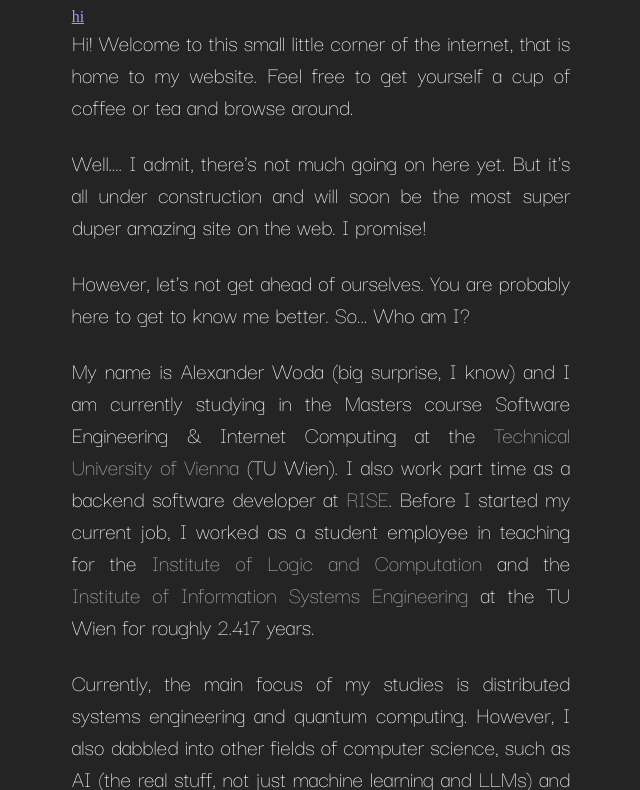
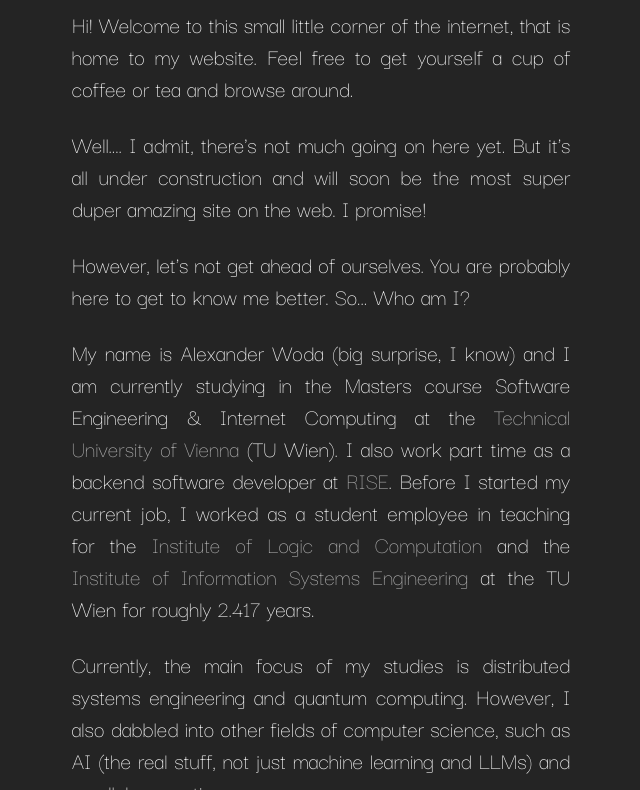
Before and after one commit to Naexon/naexon.github.io, a website built with Vite: page src/index.html in a window 1280 px wide. Shown: the part 112-902 px from the top of the page, without its empty margins (319-959 px from the left). Built offline with nearby package versions, Linux system fonts and the light colour scheme.

Commit message:
removed test link to 404 in index page and removed empty test html page

```diff
--- a/src/index.html
+++ b/src/index.html
@@ -16,9 +16,6 @@
   <body>
     <main class="flex-container">
       <h1 class="headline">Alexander Woda</h1>
-      <a href="404.html">
-        hi
-      </a>
       <div class="content">
         <p>
           Hi! Welcome to this small little corner of the internet, that is home to my website. Feel free to get yourself a cup of coffee or tea and browse around.
```
Also changed, not shown: src/blog/test.html (deleted).
